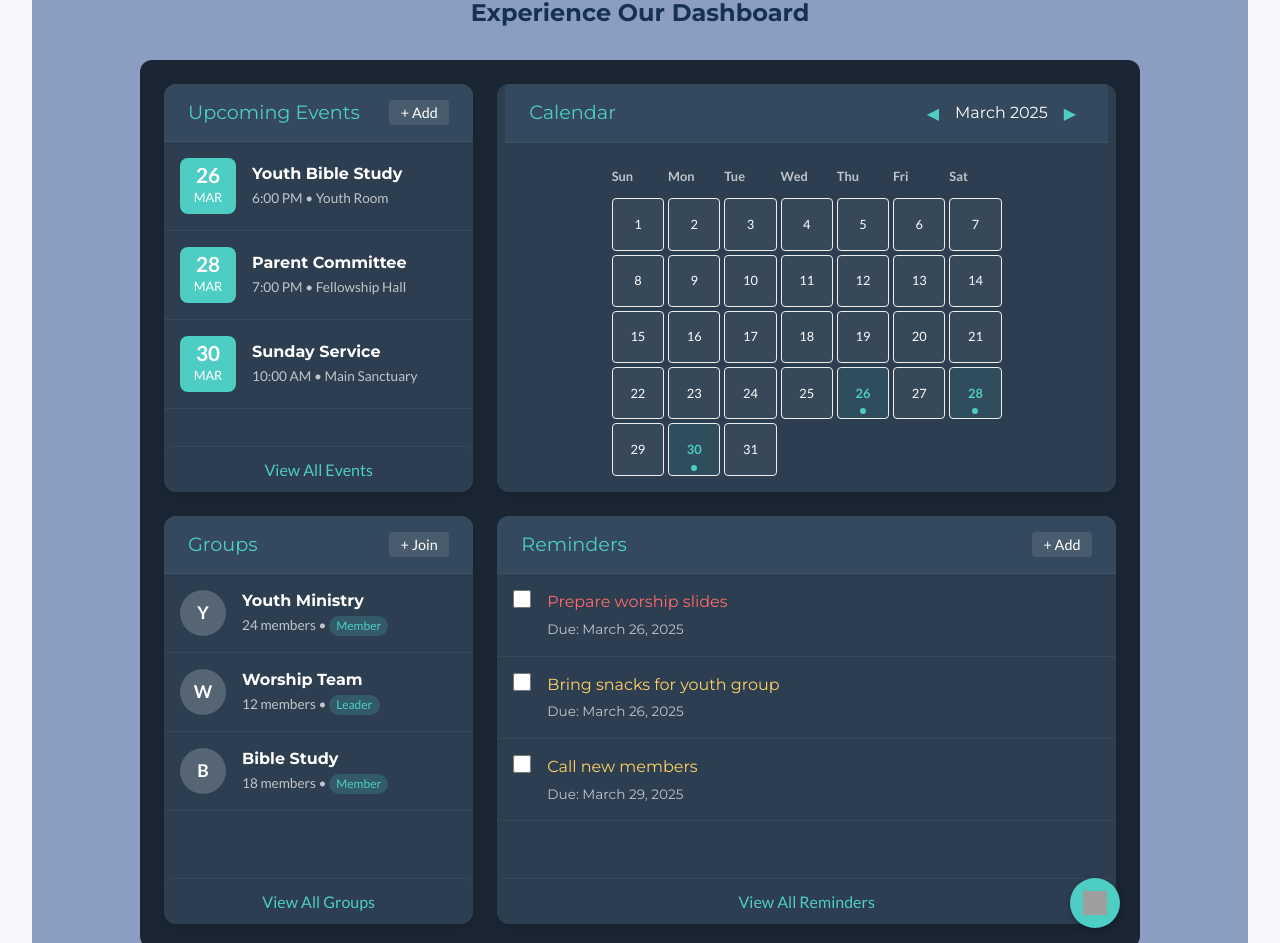
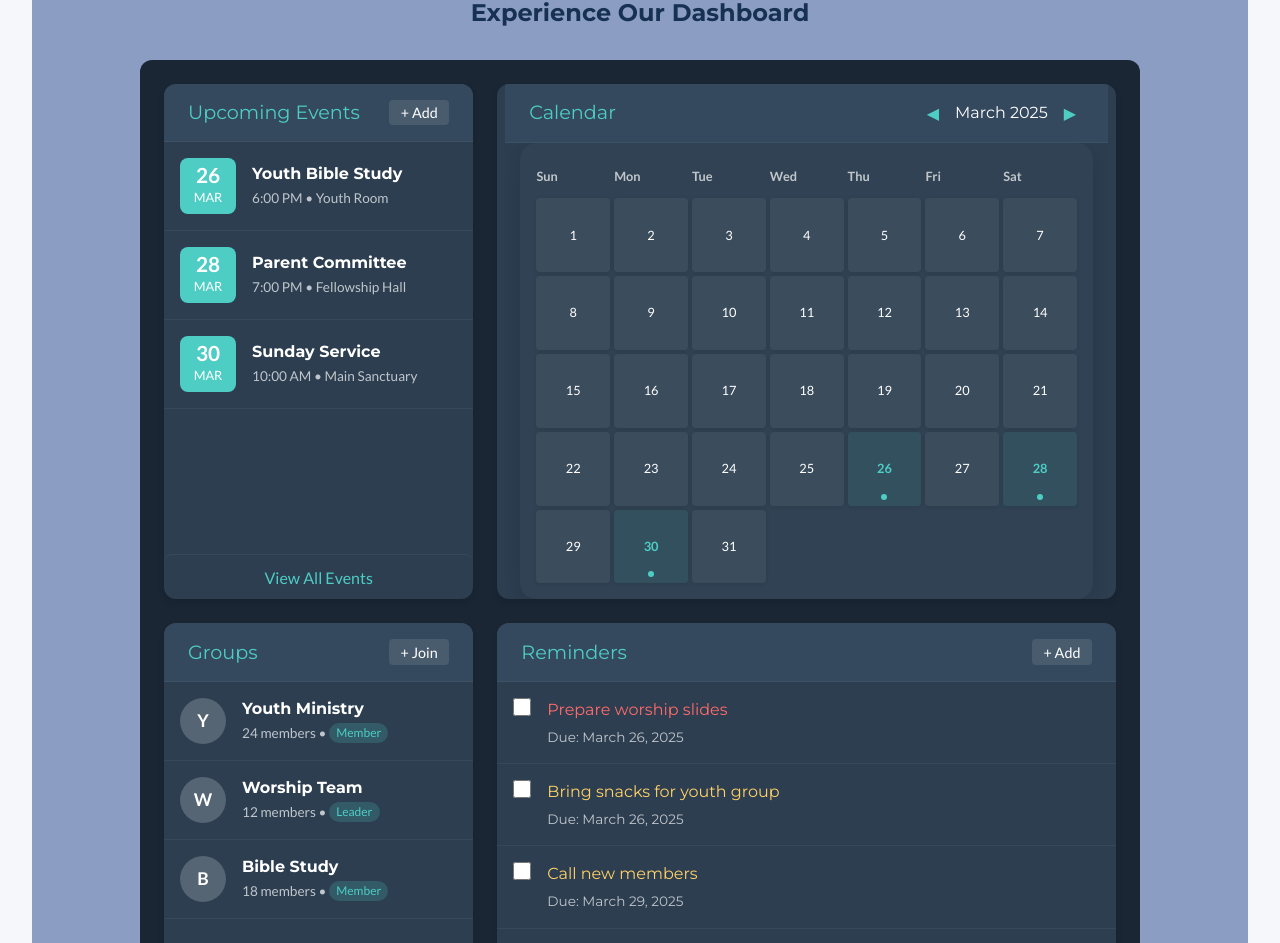
Before and after one commit to nbn1343/p2_group_website, a React (Vite) app in the folder react/: page / in a window 1280 px wide. Shown: the part 1234-2177 px from the top of the page. Built offline with nearby package versions, Linux system fonts and the light colour scheme; grey boxes are pictures that could not be loaded.

Commit message:
making calendar more appealing

```diff
--- a/react/src/design/Home.css
+++ b/react/src/design/Home.css
@@ -235,9 +235,16 @@
 }
 
 .calendar-grid {
-	width: 70%;
+	width: 95%;
 	margin: 0 auto;
-}
+	display: grid;
+	grid-template-columns: repeat(7, 1fr);
+	gap: 12px;
+	background: rgba(255,255,255,0.02);
+	border-radius: 16px;
+	padding: 24px 24px 48px 24px;
+	box-shadow: 0 4px 24px rgba(0,0,0,0.12);
+  }
 
 .calendar-day-header {
 	text-align: center;
@@ -249,21 +256,36 @@
 }
 
 .calendar-day {
-	aspect-ratio: 1;
+	background: rgba(255,255,255,0.06);
+	border-radius: 10px;
+	min-height: 60px;
 	display: flex;
 	flex-direction: column;
 	align-items: center;
-	justify-content: center;
-	border-radius: 4px;
-	font-size: 0.8rem;
+	justify-content: flex-start;
+	font-size: 1.1rem;
+	color: #fff;
 	position: relative;
-	background-color: rgba(255, 255, 255, 0.05);
-	transition: var(--transition);
-	padding: 0.2rem;
-}
+	transition: box-shadow 0.2s, background 0.2s;
+	box-shadow: 0 1px 4px rgba(0,0,0,0.08);
+	cursor: pointer;
+	border: 2px solid transparent;
+  }
 
 .calendar-day.empty {
 	background-color: transparent;
+}
+
+.calendar-day:not(.empty):hover {
+	background: rgba(78, 205, 196, 0.18);
+	box-shadow: 0 4px 16px rgba(78,205,196,0.12);
+	border: 2px solid var(--teal);
+  }
+
+
+.calendar-day.today {
+border: 2px solid var(--teal);
+background: rgba(78, 205, 196, 0.12);
 }
 
 .calendar-day.has-event {
--- a/react/src/modal/Calendar.jsx
+++ b/react/src/modal/Calendar.jsx
@@ -45,6 +45,16 @@ function Calendar({ userData, groups }) {
       }
     }
     return [groupsData];
+  };
+
+  const isToday = (day) => {
+	const today = new Date();
+	return (
+	  !day.empty &&
+	  today.getFullYear() === currentDate.getFullYear() &&
+	  today.getMonth() === currentDate.getMonth() &&
+	  today.getDate() === day.day
+	);
   };
 
   // Helper: get group color by name
@@ -598,7 +608,7 @@ function Calendar({ userData, groups }) {
               return (
                 <div
                   key={index}
-                  className={`calendar-day ${day.empty ? "empty" : ""}`}
+                  className={`calendar-day${day.empty ? " empty" : ""}${isToday(day) ? " today" : ""}`}
                   onClick={() => !day.empty && handleDayClick(day)}
                   style={{ position: "relative" }}
                 >
@@ -606,9 +616,9 @@ function Calendar({ userData, groups }) {
                   {!day.empty && dayGroups.length > 0 && (
                     <div style={{
 						display: "flex",
-                      gap: 2,
+						gap: 6,
 						position: "absolute",
-                      bottom: 4,
+						bottom: 8,
 						left: 0,
 						right: 0,
 						justifyContent: "center"
@@ -618,12 +628,14 @@ function Calendar({ userData, groups }) {
 						  return (
 							<span
 							  key={`${groupName}-${dotIndex}`}
+							  title={groupName}
 							  style={{
-                              width: "8px",
-                              height: "8px",
+								width: "12px",
+								height: "12px",
 								borderRadius: "50%",
 								backgroundColor: dotColor,
-                              display: "inline-block"
+								display: "inline-block",
+								border: "2px solid #222"
 							  }}
 							/>
 						  );
```
Lines whose indentation alone changed are shown as unchanged.
